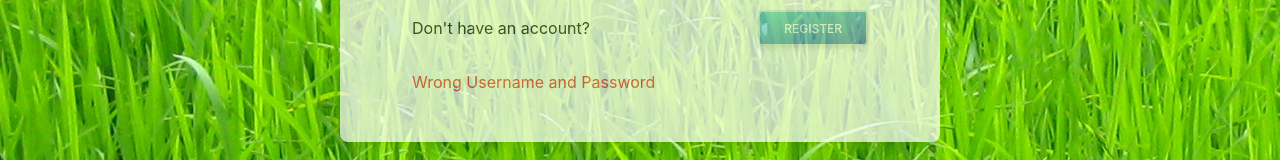
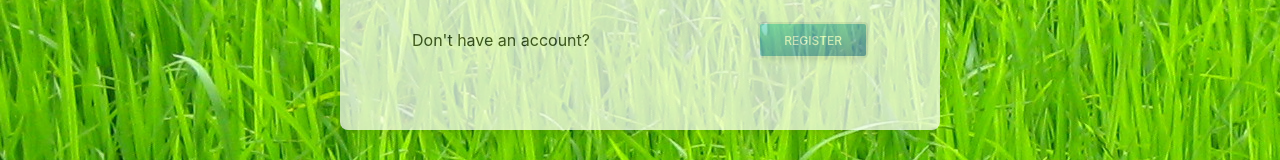
Before and after one commit to martin-tomov-dev/biological-frontend-react, a React (Create React App) app: page /login in a window 1280 px wide. Shown: the part 586-746 px from the top of the page. Built offline with nearby package versions, Linux system fonts and the light colour scheme.

Commit message:
add the error cature feature

```diff
--- a/src/pages/LoginPage.js
+++ b/src/pages/LoginPage.js
@@ -14,18 +14,19 @@ const LoginPage = () => {
     setUserData((data) => ({ ...data, [e.target.name]: e.target.value }));
   };
 
-  const handleSubmit = (e) => {
-    e.preventDefault();
+  async function handleSubmit(e) {
+    try {
+      e.preventDefault();
 
-    authService.Login(userData).then((res) => {
-      console.log(res);
-      if (res) {
+      await authService.Login(userData).then((res) => {
+        console.log(res);
         history("/dashboard");
-      } else {
-        setError(true);
-      }
-    });
-  };
+      });
+    } catch (err) {
+      // console.error(error);
+      setError({ isError: true });
+    }
+  }
 
   return (
     <section
@@ -115,8 +116,8 @@ const LoginPage = () => {
                           Register
                         </button>
                       </div>
-                      <p class="text-red-500">
-                        {isError ? "Wrong Username and Password" : ""}
+                      <p className="text-red-500">
+                        {isError.isError ? "Wrong Username and Password" : ""}
                       </p>
                     </form>
                   </div>
```
